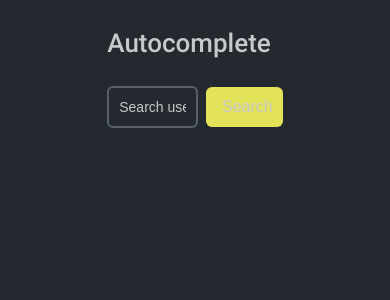
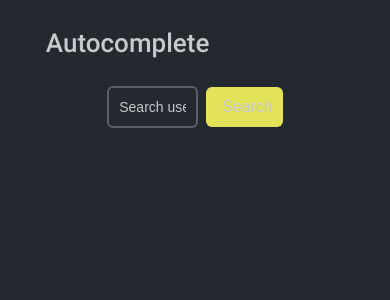
Before and after one commit to aynurajafarova/react-redux-autocomplete-search-bar, a React (Create React App) app: page / in a window 390 px wide. Shown: the top 300 px of the page. Built offline with nearby package versions, Linux system fonts and the light colour scheme; no server answers.

Commit message:
style(header): make Header component responsive

```diff
--- a/src/client/shared/components/Header/Header.css
+++ b/src/client/shared/components/Header/Header.css
@@ -7,3 +7,8 @@
   color: #c8c9cb;
   font-weight: 500;
 }
+@media only screen and (max-width: 768px) {
+  .header {
+    width: 85%;
+  }
+}
```
